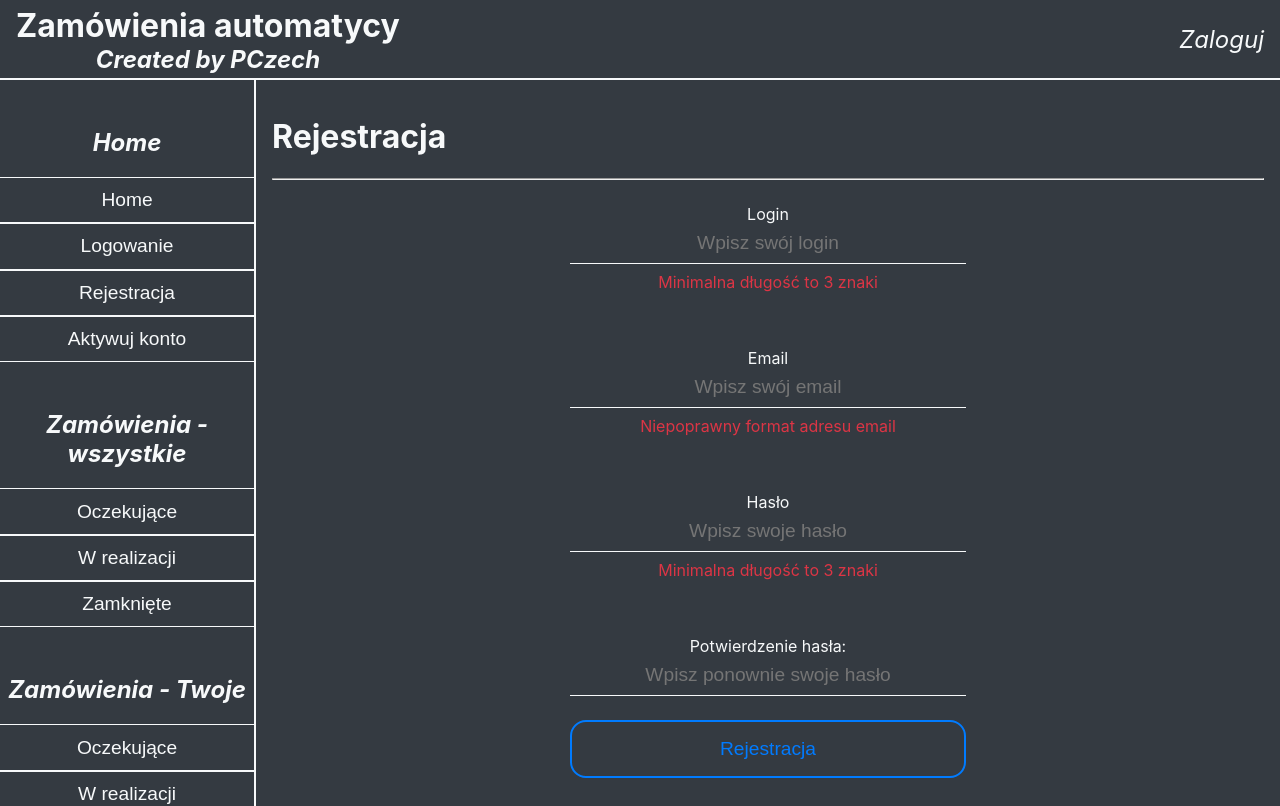
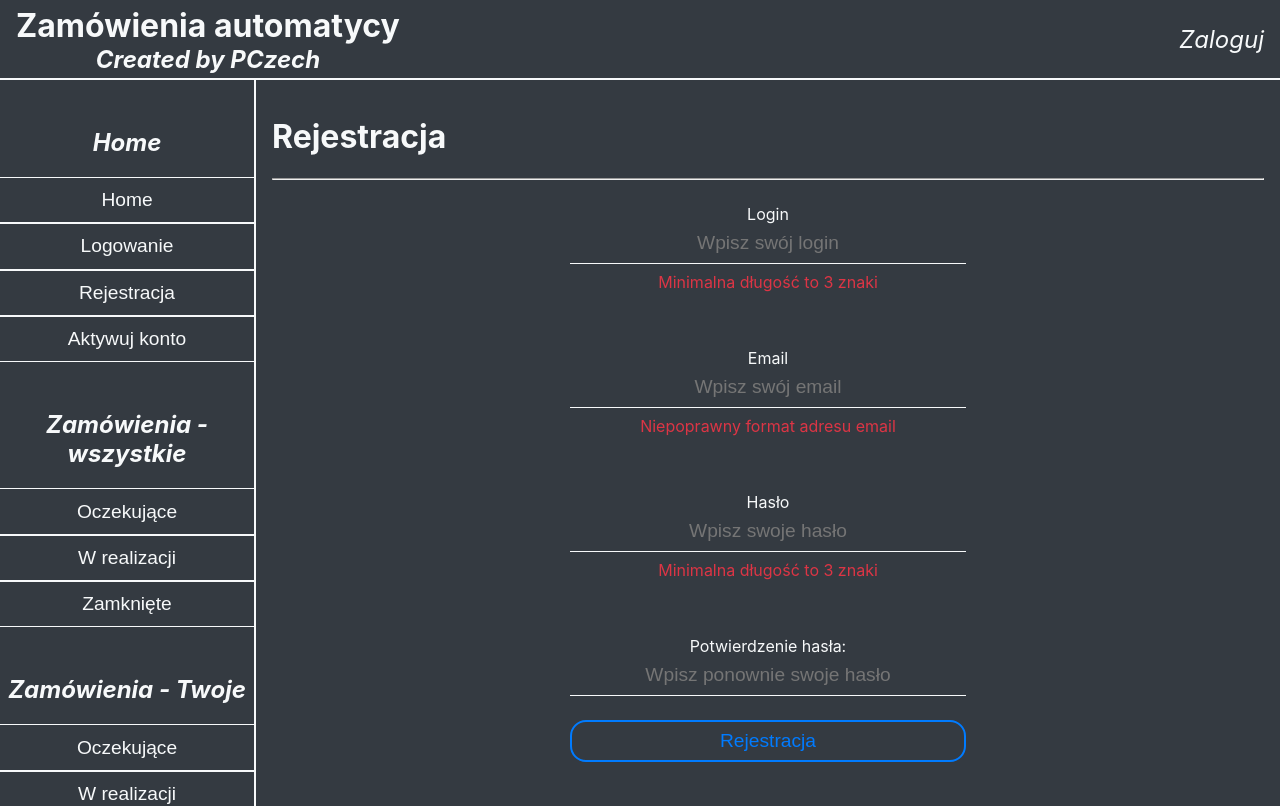
Before and after one commit to czechp/orders-frontend, a React (Create React App) app: page /register in a window 1280 px wide. Shown: the top 806 px of the page. Built offline with nearby package versions, Linux system fonts and the light colour scheme.

Commit message:
Change padding for button component

```diff
--- a/src/component/ButtonCmp.js
+++ b/src/component/ButtonCmp.js
@@ -11,7 +11,7 @@ const ButtonCmp = ({title, color = colors.primary, onClick}) => {
 
 const Button = styled.button`
   width: 100%;
-  padding: 1rem;
+  padding: .5rem;
   border: 2px solid ${props => props.color};
   color: ${props => props.color};
   background-color: transparent;
```
